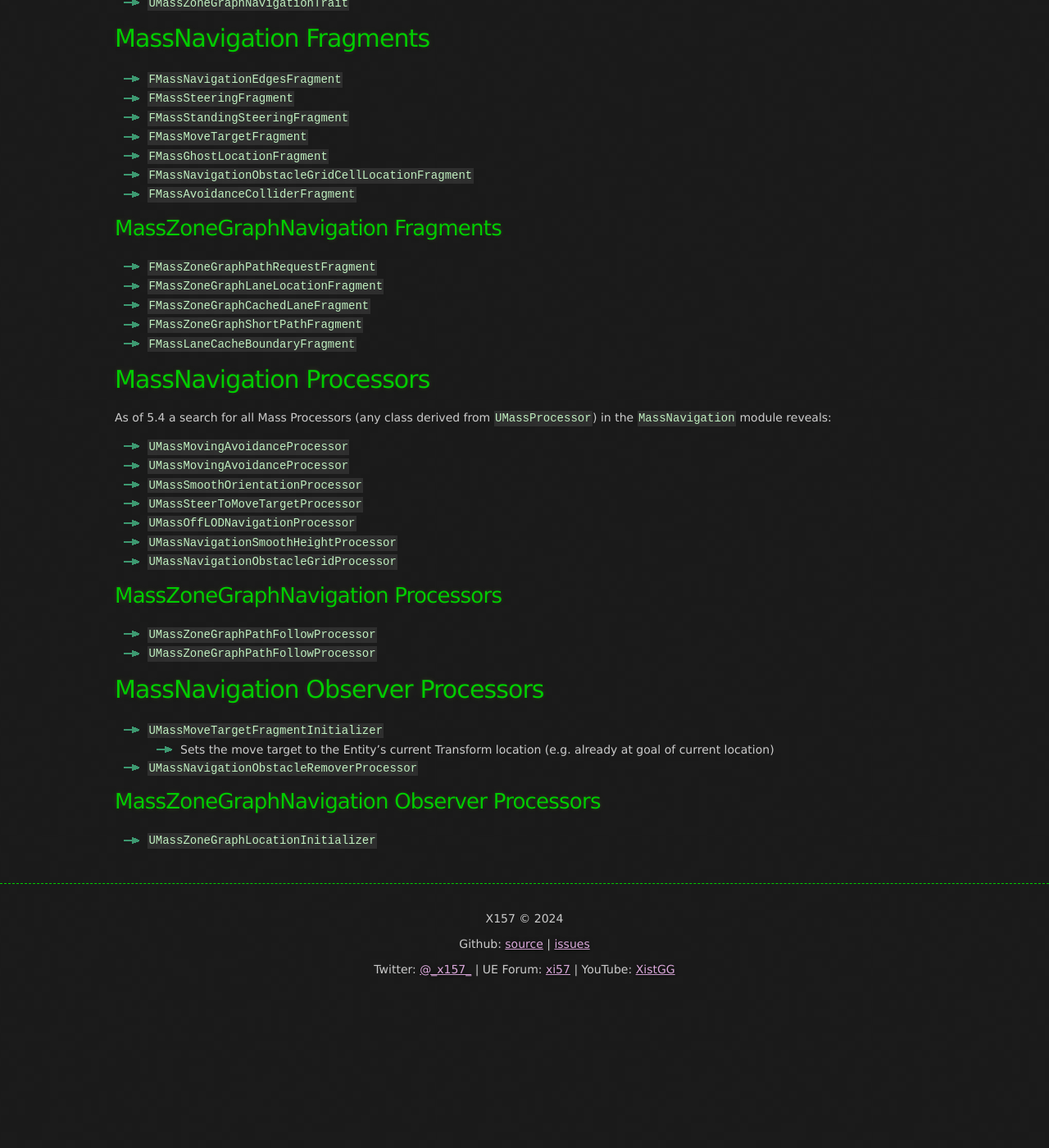
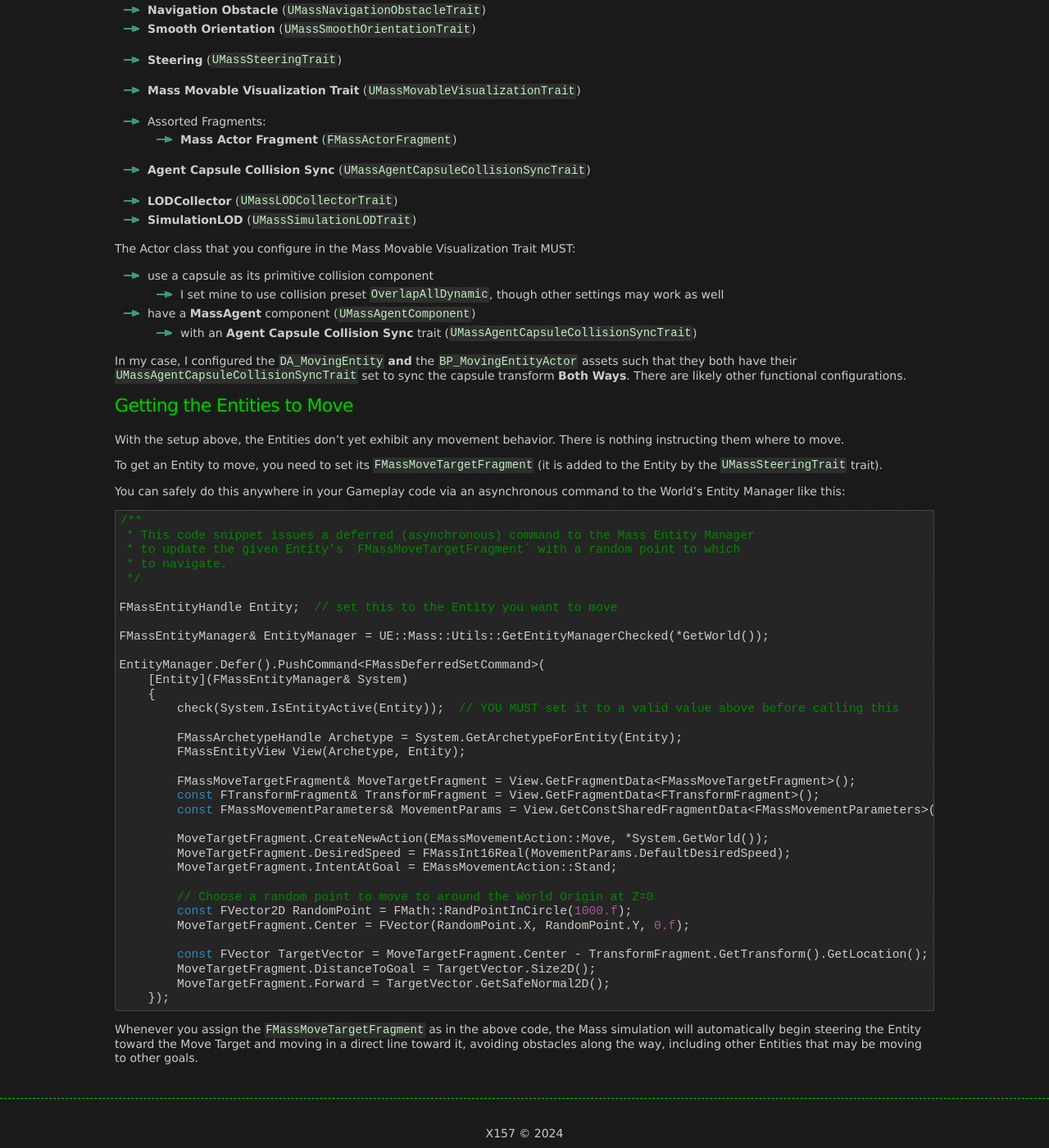
Before and after one commit to x157/x157.github.io, a Jekyll site: the page built from UE5/Mass/Navigation.md, in a window 1280 px wide and 1400 px high, scrolled down 577 px. Shown: the whole window at 82% size. Built offline with Jekyll 4.4.1, drawn with Linux system fonts in a browser that asks for light colours; before the commit the page ends 1801 px from its top, so only the background shows below that; some of the changed text lies outside the part shown.

Commit message:
Rework Mass Navigation with C++ example

````diff
--- a/UE5/Mass/Navigation.md
+++ b/UE5/Mass/Navigation.md
@@ -5,13 +5,13 @@ breadcrumb_path: "UE5/Mass"
 breadcrumb_name: "Navigation"
 ---
 
-# Mass Navigation in UE 5.4
+# Mass Navigation
 
 The [UE5 Mass Entity](/UE5/Mass/) system includes Navigation-specific fragments and processors
 you can use in your game without recreating the wheel.
 It bundles all of this code into the optional `MassNavigation` module in the `MassAI` plugin.
 
-In general this class is not well documented as of UE 5.4 and is under significant development.
+In general these classes are not well documented as of UE 5.5 and are under significant development.
 This considered, the code is well written and follows common patterns that you will learn as
 you read.
 
@@ -19,62 +19,95 @@ In standard Mass methodology, the Traits/Fragments define the data required to m
 The Processors execute once per simulation cycle to update the data.
 
 
-# MassNavigation Traits
+## Basic Movement and Navigation
 
-- `UMassObstacleAvoidanceTrait`
-- `UMassNavigationObstacleTrait`
-- `UMassSmoothOrientationTrait`
-- `UMassSteeringTrait`
+In the simplest example, I'll be ignoring Crowd and Zone Graphs, and just looking at what it takes
+to have a simple 2D map with Mass Entities moving around toward target locations
+and avoiding each other as they move.
 
-## MassZoneGraphNavigation Traits
+###  Entity and Actor Setup
 
-- `UMassZoneGraphNavigationTrait`
+To set this up, create a `DA_MovingEntity` (a `MassEntityConfigAsset` that can be used with a `MassSpawner`)
+with the following traits:
+
+- **Avoidance** (`UMassObstacleAvoidanceTrait`)
+- **Movement** (`UMassMovementTrait`)
+- **Navigation Obstacle** (`UMassNavigationObstacleTrait`)
+- **Smooth Orientation** (`UMassSmoothOrientationTrait`)
+- **Steering** (`UMassSteeringTrait`)
 
 
-# MassNavigation Fragments
-
-- `FMassNavigationEdgesFragment`
-- `FMassSteeringFragment`
-- `FMassStandingSteeringFragment`
-- `FMassMoveTargetFragment`
-- `FMassGhostLocationFragment`
-- `FMassNavigationObstacleGridCellLocationFragment`
-- `FMassAvoidanceColliderFragment`
-
-## MassZoneGraphNavigation Fragments
-
-- `FMassZoneGraphPathRequestFragment`
-- `FMassZoneGraphLaneLocationFragment`
-- `FMassZoneGraphCachedLaneFragment`
-- `FMassZoneGraphShortPathFragment`
-- `FMassLaneCacheBoundaryFragment`
+- **Mass Movable Visualization Trait** (`UMassMovableVisualizationTrait`)
 
 
-# MassNavigation Processors
-
-As of 5.4 a search for all Mass Processors (any class derived from `UMassProcessor`)
-in the `MassNavigation` module reveals:
-
-- `UMassMovingAvoidanceProcessor`
-- `UMassMovingAvoidanceProcessor`
-- `UMassSmoothOrientationProcessor`
-- `UMassSteerToMoveTargetProcessor`
-- `UMassOffLODNavigationProcessor`
-- `UMassNavigationSmoothHeightProcessor`
-- `UMassNavigationObstacleGridProcessor`
-
-## MassZoneGraphNavigation Processors
-
-- `UMassZoneGraphPathFollowProcessor`
-- `UMassZoneGraphPathFollowProcessor`
+- Assorted Fragments:
+  - **Mass Actor Fragment** (`FMassActorFragment`)
+- **Agent Capsule Collision Sync** (`UMassAgentCapsuleCollisionSyncTrait`)
 
 
-# MassNavigation Observer Processors
+- **LODCollector** (`UMassLODCollectorTrait`)
+- **SimulationLOD** (`UMassSimulationLODTrait`)
 
-- `UMassMoveTargetFragmentInitializer`
-  - Sets the move target to the Entity's current Transform location (e.g. already at goal of current location)
-- `UMassNavigationObstacleRemoverProcessor`
+The Actor class that you configure in the Mass Movable Visualization Trait MUST:
+- use a capsule as its primitive collision component
+  - I set mine to use collision preset `OverlapAllDynamic`, though other settings may work as well
+- have a **MassAgent** component (`UMassAgentComponent`)
+  - with an **Agent Capsule Collision Sync** trait (`UMassAgentCapsuleCollisionSyncTrait`)
 
-## MassZoneGraphNavigation Observer Processors
+In my case, I configured the `DA_MovingEntity` **and** the `BP_MovingEntityActor`
+assets such that they both have their `UMassAgentCapsuleCollisionSyncTrait` set to
+sync the capsule transform **Both Ways**.
+There are likely other functional configurations.
 
-- `UMassZoneGraphLocationInitializer`
+
+### Getting the Entities to Move
+
+With the setup above, the Entities don't yet exhibit any movement behavior.
+There is nothing instructing them where to move.
+
+To get an Entity to move, you need to set its `FMassMoveTargetFragment`
+(it is added to the Entity by the `UMassSteeringTrait` trait).
+
+You can safely do this anywhere in your Gameplay code via an asynchronous
+command to the World's Entity Manager like this:
+
+```c++
+/**
+ * This code snippet issues a deferred (asynchronous) command to the Mass Entity Manager
+ * to update the given Entity's `FMassMoveTargetFragment` with a random point to which
+ * to navigate.
+ */
+
+FMassEntityHandle Entity;  // set this to the Entity you want to move
+
+FMassEntityManager& EntityManager = UE::Mass::Utils::GetEntityManagerChecked(*GetWorld());
+
+EntityManager.Defer().PushCommand<FMassDeferredSetCommand>(
+	[Entity](FMassEntityManager& System)
+	{
+		check(System.IsEntityActive(Entity));  // YOU MUST set it to a valid value above before calling this
+
+		FMassArchetypeHandle Archetype = System.GetArchetypeForEntity(Entity);
+		FMassEntityView View(Archetype, Entity);
+
+		FMassMoveTargetFragment& MoveTargetFragment = View.GetFragmentData<FMassMoveTargetFragment>();
+		const FTransformFragment& TransformFragment = View.GetFragmentData<FTransformFragment>();
+		const FMassMovementParameters& MovementParams = View.GetConstSharedFragmentData<FMassMovementParameters>();
+
+		MoveTargetFragment.CreateNewAction(EMassMovementAction::Move, *System.GetWorld());
+		MoveTargetFragment.DesiredSpeed = FMassInt16Real(MovementParams.DefaultDesiredSpeed);
+		MoveTargetFragment.IntentAtGoal = EMassMovementAction::Stand;
+
+		// Choose a random point to move to around the World Origin at Z=0
+		const FVector2D RandomPoint = FMath::RandPointInCircle(1000.f);
+		MoveTargetFragment.Center = FVector(RandomPoint.X, RandomPoint.Y, 0.f);
+
+		const FVector TargetVector = MoveTargetFragment.Center - TransformFragment.GetTransform().GetLocation();
+		MoveTargetFragment.DistanceToGoal = TargetVector.Size2D();
+		MoveTargetFragment.Forward = TargetVector.GetSafeNormal2D();
+	});
+```
+
+Whenever you assign the `FMassMoveTargetFragment` as in the above code, the Mass simulation
+will automatically begin steering the Entity toward the Move Target and moving in a direct line
+toward it, avoiding obstacles along the way, including other Entities that may be moving to other goals.
````
